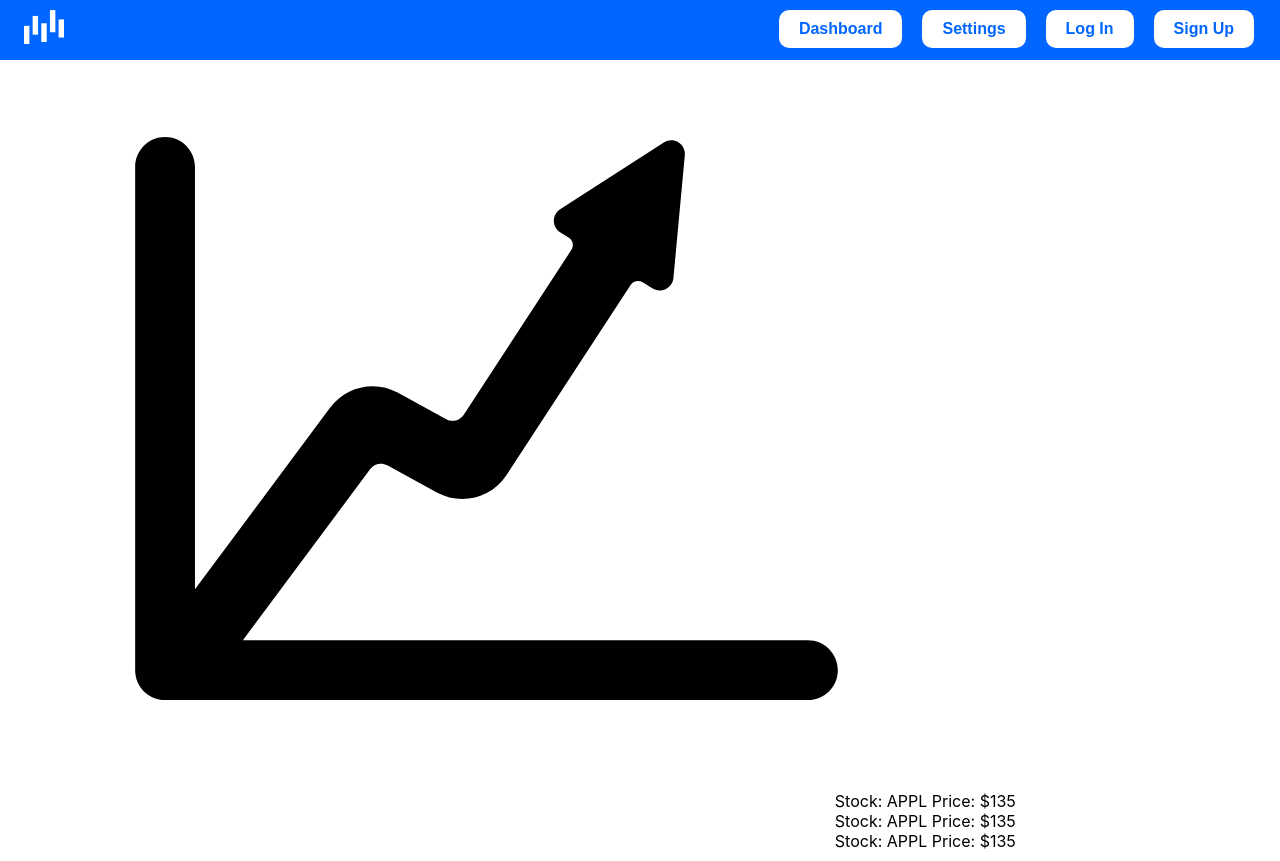
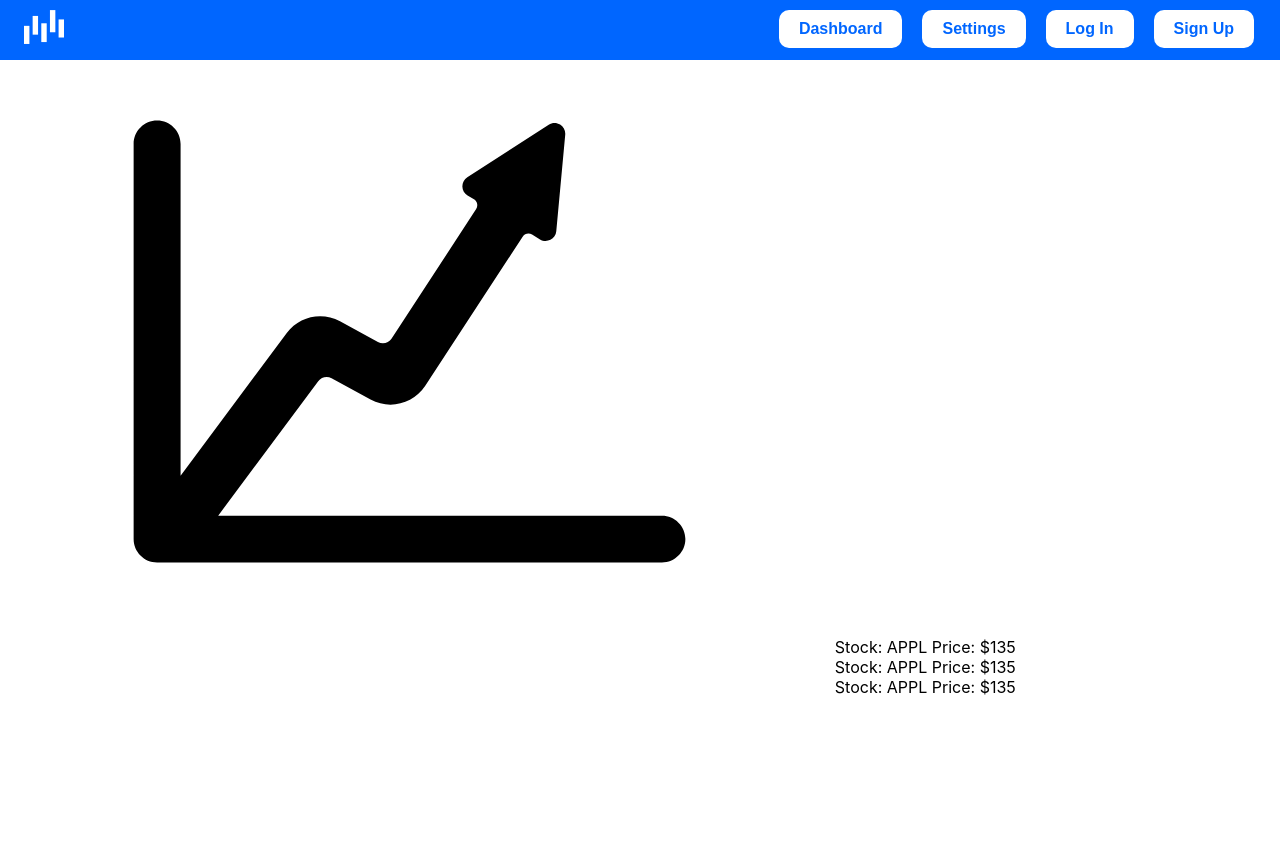
Before and after one commit to mobrien13/paper-trader, a React (Create React App) app in the folder paper-trader/: page /dashboard in a window 1280 px wide. After the commit the page ends 800 px from the top, so only its background shows below. Built offline with nearby package versions, Linux system fonts and the light colour scheme.

Commit message:
test
test

```diff
--- a/paper-trader/src/Components/Pages/Dashboard.css
+++ b/paper-trader/src/Components/Pages/Dashboard.css
@@ -7,14 +7,14 @@
 }
 
 .graph{
-    width: 70%;
-    height: 75%;
+    width: 55%;
+    height: 65%;
 
 }
 
 .watchlist{
     float:right;
     width:  30%;
-    height: 75%;
-    margin: 10px;
+    height: 65%;
+    margin: 10px
 }
```
Also changed, not shown: 1 other file (tests, documents, lock files or other folders).
